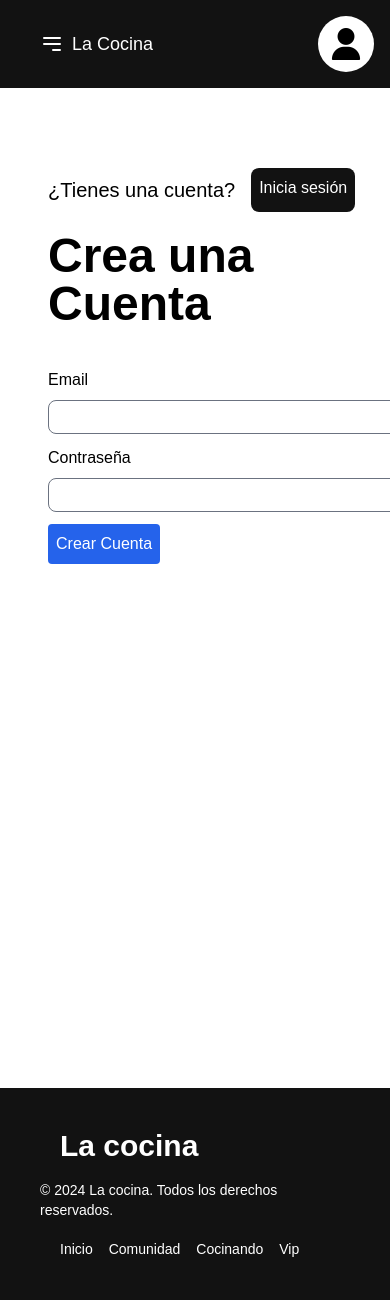
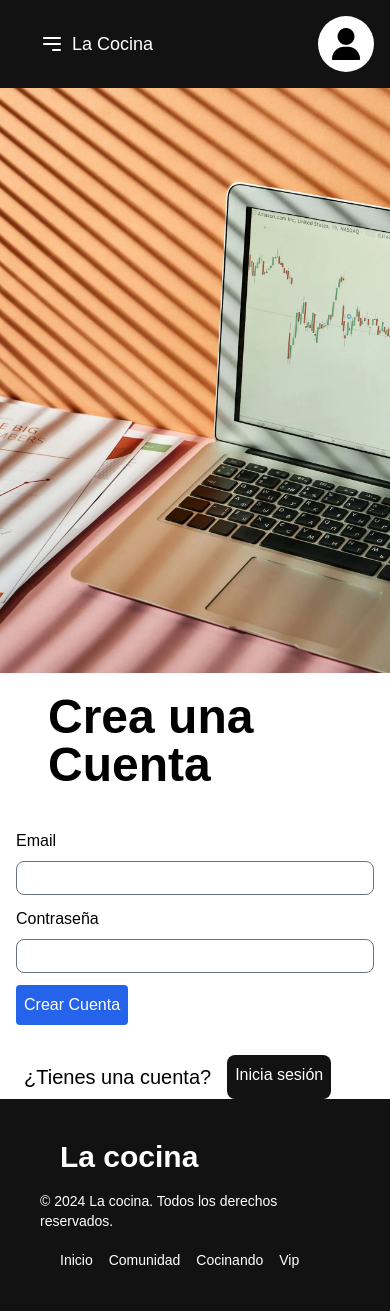
Before and after one commit to juancruzleone/lacocina, a Vue app: page /#/register in a window 390 px wide. Built offline with nearby package versions, Linux system fonts and the light colour scheme; no server answers.

Commit message:
Se hizo responsive la sección del Login/Register

```diff
--- a/src/pages/Login.vue
+++ b/src/pages/Login.vue
@@ -1,3 +1,48 @@
+<template>
+  <div class="flex flex-col md:flex-row">
+    <div class="md:flex-1">
+      <img src="/crypto-2.webp" alt="foto de bitcoins" class="w-full h-auto md:hidden">
+      <div class="hidden md:flex justify-center items-center">
+        <img src="/crypto-2.webp" alt="foto de bitcoins" class="w-[1400px] h-[1000px]">
+      </div>
+    </div>
+    <div class="md:flex-1 flex flex-col items-center justify-center">
+      <MainH1 class="pt-5 md:pt-32">Ingresa con tu Cuenta</MainH1>
+      <div class="w-full max-w-md px-4 mt-10">
+        <form
+          action="#"
+          @submit.prevent="handleSubmit"
+        >
+          <div class="mb-3">
+            <MainLabel for="email">Email</MainLabel>
+            <MainInput
+              type="email"
+              id="email"
+              v-model="user.email"
+            />
+          </div>
+          <div class="mb-3">
+            <MainLabel for="password">Contraseña</MainLabel>
+            <MainInput
+              type="password"
+              id="password"
+              v-model="user.password"
+            />
+          </div>
+          <MainButton
+            type="submit"
+            class="mb-[10px]"
+          >Ingresar</MainButton>
+        </form>
+        <!-- Mostrar mensajes de error en la pantalla -->
+        <div v-if="errorMessage" class="text-red-500 mt-3">
+          {{ errorMessage }}
+        </div>
+      </div>
+    </div>
+  </div>
+</template>
+
 <script>
 import MainButton from '../components/MainButton.vue';
 import MainH1 from '../components/MainH1.vue';
@@ -55,45 +100,3 @@ export default {
   }
 }
 </script>
-
-<template>
-  <div class="flex">
-    <div>
-      <img src="/crypto-2.webp" alt="foto de bitcoins" class="w-[1400px] h-[1000px]">
-    </div>
-    <div>
-      <MainH1 class="pt-32">Ingresa con tu Cuenta</MainH1>
-      <div class="w-[400px] pl-12 mt-10">
-        <form
-          action="#"
-          @submit.prevent="handleSubmit"
-        >
-          <div class="mb-3">
-            <MainLabel for="email">Email</MainLabel>
-            <MainInput
-              type="email"
-              id="email"
-              v-model="user.email"
-            />
-          </div>
-          <div class="mb-3">
-            <MainLabel for="password">Contraseña</MainLabel>
-            <MainInput
-              type="password"
-              id="password"
-              v-model="user.password"
-            />
-          </div>
-          <MainButton
-            type="submit"
-            class="mb-[10px]"
-          >Ingresar</MainButton>
-        </form>
-        <!-- Mostrar mensajes de error en la pantalla -->
-        <div v-if="errorMessage" class="text-red-500 mt-3">
-          {{ errorMessage }}
-        </div>
-      </div>
-    </div>
-  </div>
-</template>
--- a/src/pages/Register.vue
+++ b/src/pages/Register.vue
@@ -1,3 +1,58 @@
+<template>
+    <div class="flex flex-col md:flex-row">
+      <div class="md:flex-1">
+        <img src="/crypto-2.webp" alt="foto de bitcoins" class="w-full h-auto md:hidden">
+        <div class="hidden md:flex justify-center items-center">
+          <img src="/crypto-2.webp" alt="foto de bitcoins" class="w-[1400px] h-[1000px]">
+        </div>
+      </div>
+      <div class="md:flex-1 flex flex-col items-center justify-center">
+        <MainH1 class="pt-5 md:pt-32">Crea una Cuenta</MainH1>
+        <div class="w-full max-w-md px-4 mt-10">
+          <form
+            action="#"
+            @submit.prevent="handleSubmit"
+          >
+            <div class="mb-3">
+              <MainLabel for="email">Email</MainLabel>
+              <MainInput
+                type="email"
+                id="email"
+                v-model="user.email"
+              />
+            </div>
+            <div class="mb-3">
+              <MainLabel for="password">Contraseña</MainLabel>
+              <MainInput
+                type="password"
+                id="password"
+                v-model="user.password"
+              />
+            </div>
+            <div v-if="loading" class="mb-6">
+              <Loader />
+            </div>
+            <div v-else>
+              <MainButton
+                type="submit"
+                class="mb-[10px]"
+              >
+                Crear Cuenta
+              </MainButton>
+            </div>
+          </form>
+          <div v-if="errorMessage" class="text-red-500 mt-3">
+            {{ errorMessage }}
+          </div>
+          <div class="flex pt-5">
+            <p class="font-montserrat text-xl p-2 mr-2">¿Tienes una cuenta?</p>
+            <router-link to="/login" class="bg-contenedores p-2 rounded-lg text-white font-montserrat">Inicia sesión</router-link>
+          </div>
+        </div>
+      </div>
+    </div>
+  </template>
+
   <script>
   import MainButton from '../components/MainButton.vue';
   import MainH1 from '../components/MainH1.vue';
@@ -46,55 +101,3 @@ export default {
     }
   }
   </script>
-
-<template>
-    <div class="flex">
-        <div>
-            <img src="/crypto-2.webp" alt="foto de bitcoins" class="w-[1400px] h-[1000px]">
-        </div>
-        <div>
-            <div class="flex pt-20 pl-10">
-                <p class="font-montserrat text-xl p-2 mr-2">¿Tienes una cuenta?</p>
-                <router-link to="/login" class="bg-contenedores p-2 rounded-lg text-white font-montserrat">Inicia sesión</router-link>
-            </div>
-            <MainH1 class="pt-5">Crea una Cuenta</MainH1>
-            <div class="w-[400px] pl-12 mt-10">
-                <form
-                    action="#"
-                    @submit.prevent="handleSubmit"
-                >
-                    <div class="mb-3">
-                        <MainLabel for="email">Email</MainLabel>
-                        <MainInput
-                            type="email"
-                            id="email"
-                            v-model="user.email"
-                        />
-                    </div>
-                    <div class="mb-3">
-                        <MainLabel for="password">Contraseña</MainLabel>
-                        <MainInput
-                            type="password"
-                            id="password"
-                            v-model="user.password"
-                        />
-                    </div>
-                    <div v-if="loading" class="mb-[10px]">
-                        <Loader />
-                    </div>
-                    <div v-else>
-                        <MainButton
-                            type="submit"
-                            class="mb-[10px]"
-                        >
-                            Crear Cuenta
-                        </MainButton>
-                    </div>
-                </form>
-                <div v-if="errorMessage" class="text-red-500 mt-3">
-                    {{ errorMessage }}
-                </div>
-            </div>
-        </div>
-    </div>
-</template>
```
Lines whose indentation alone changed are shown as unchanged.
